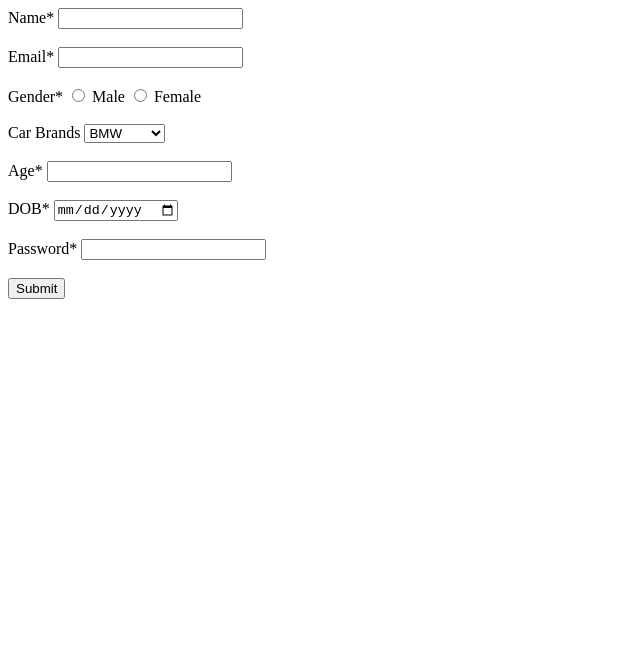
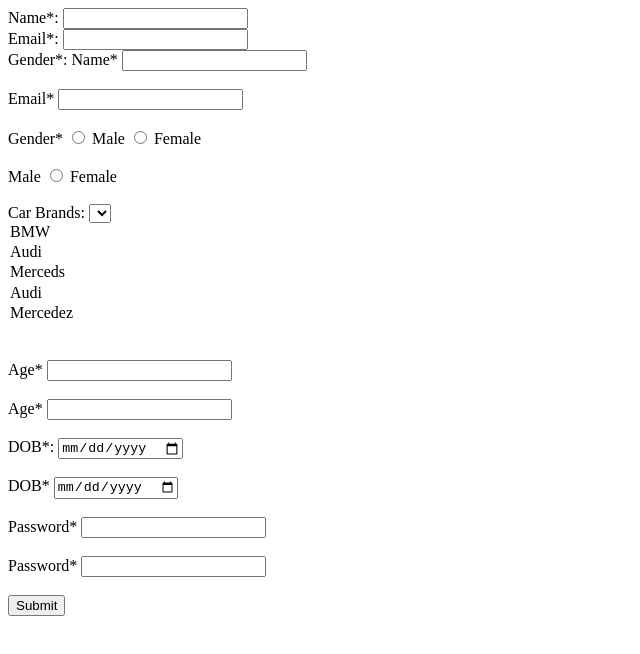
Before and after one commit to acciojob/signup-form-car-adi1292, a website: page main.html in a window 1280 px wide. Shown: the whole page, without its empty margins (0-640 px from the left). Drawn offline with Linux system fonts and the light colour scheme.

Commit message:
created a submission

```diff
--- a/main.html
+++ b/main.html
@@ -1,9 +1,21 @@
 <!DOCTYPE html>
+
 <html>
+
 <head>
 	<link rel="stylesheet" href="styles.css">
 </head>
+
 <body>
+	<!-- the entire body must be written by student -->
+	<form method ="post">
+		<label for "name">Name*:</label>
+		<input type ="text" id ="name"  required<br><br>
+
+		<label for "email">Email*:</label>
+		<input type="email"id="email" required<br><br>
+
+		<label>Gender*:</label>
 	<form method="post">
 		<label for="name">Name*</label>
 		<input type="text" id="name" required><br><br>
@@ -13,29 +25,47 @@
 
 		<label>Gender*</label>
 		<input type="radio" id="gender_m" name="gender" required>
+		<label for ="gender_m"> Male </label>
+		<input type ="radio" id="gender_f"name="gender" required>
+		<label for ="gender_f">Female</label><br><br>
 		<label for="gender_m">Male</label>
 		<input type="radio" id="gender_f" name="gender" required>
 		<label for="gender_f">Female</label><br><br>
 
+		<label for="cars">Car Brands:</label>
+		<select id ="cars" >
 		<label for="cars">Car Brands</label>
 		<select id="cars">
 			<option value="BMW">BMW</option>
+			<option value= "Audi">Audi</option>
+			<option value ="Merceds">Merceds</option>
 			<option value="Audi">Audi</option>
 			<option value="Mercedez">Mercedez</option>
 		</select><br><br>
 
+		<label for ="age">Age*</label>
+		<input type="number" id="age"  required><br><br>
 		<label for="age">Age*</label>
 		<input type="number" id="age" required><br><br>
 
+		<label for ="dob">DOB*:</label>
+		<input type="date" id ="dob"  required><br><br>
 		<label for="dob">DOB*</label>
 		<input type="date" id="dob" required><br><br>
 
+
+		<label for ="password">Password*</label>
+		<input type="password" id="password"  required><br><br>
 		<label for="password">Password*</label>
 		<input type="password" id="password" required><br><br>
 
+
 		<button type="submit">Submit</button>
 	</form>
+    <script type="text/javascript" src="./script.js">
+</script>
 
 	<script type="text/javascript" src="./script.js"></script>
 </body>
+
 </html>
```
